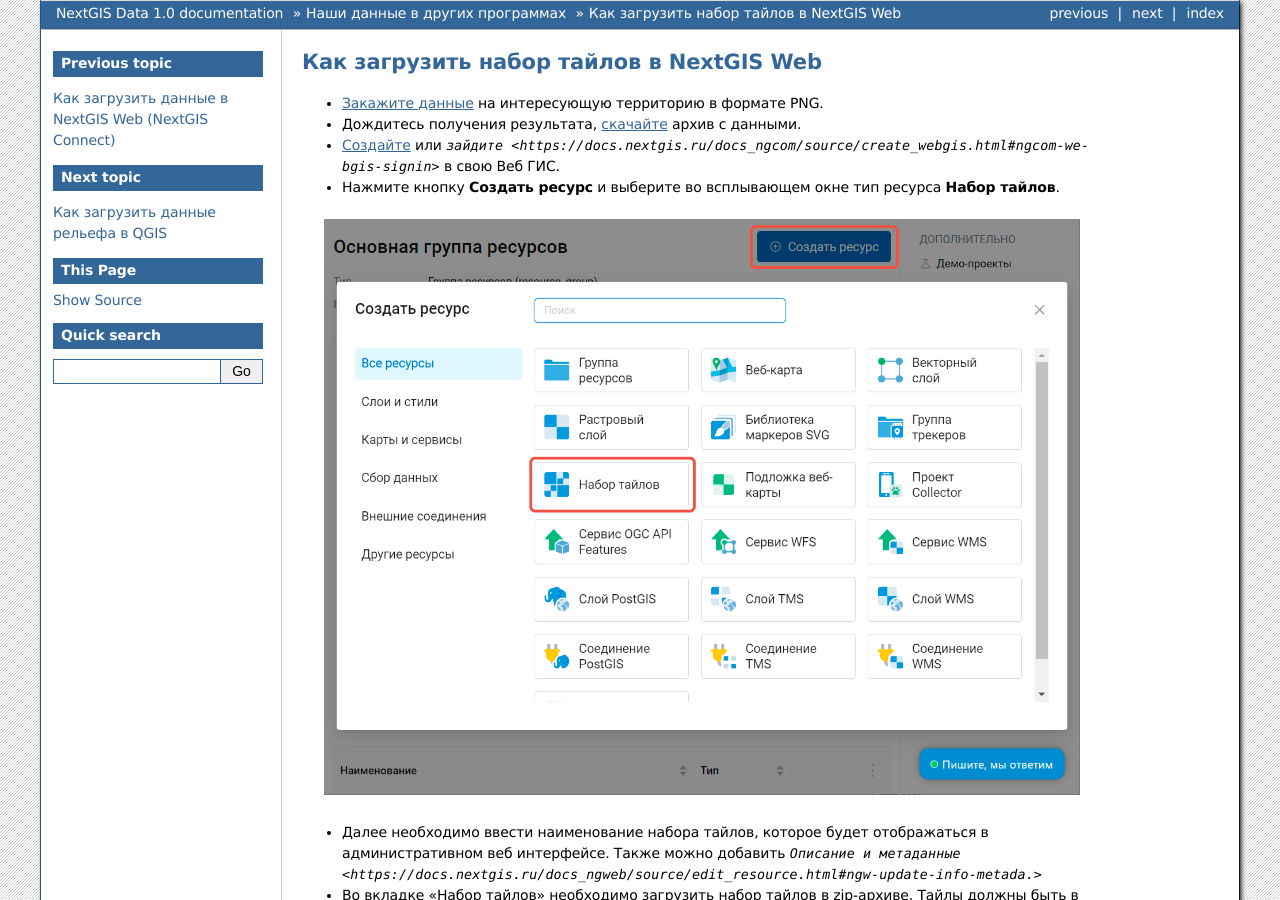
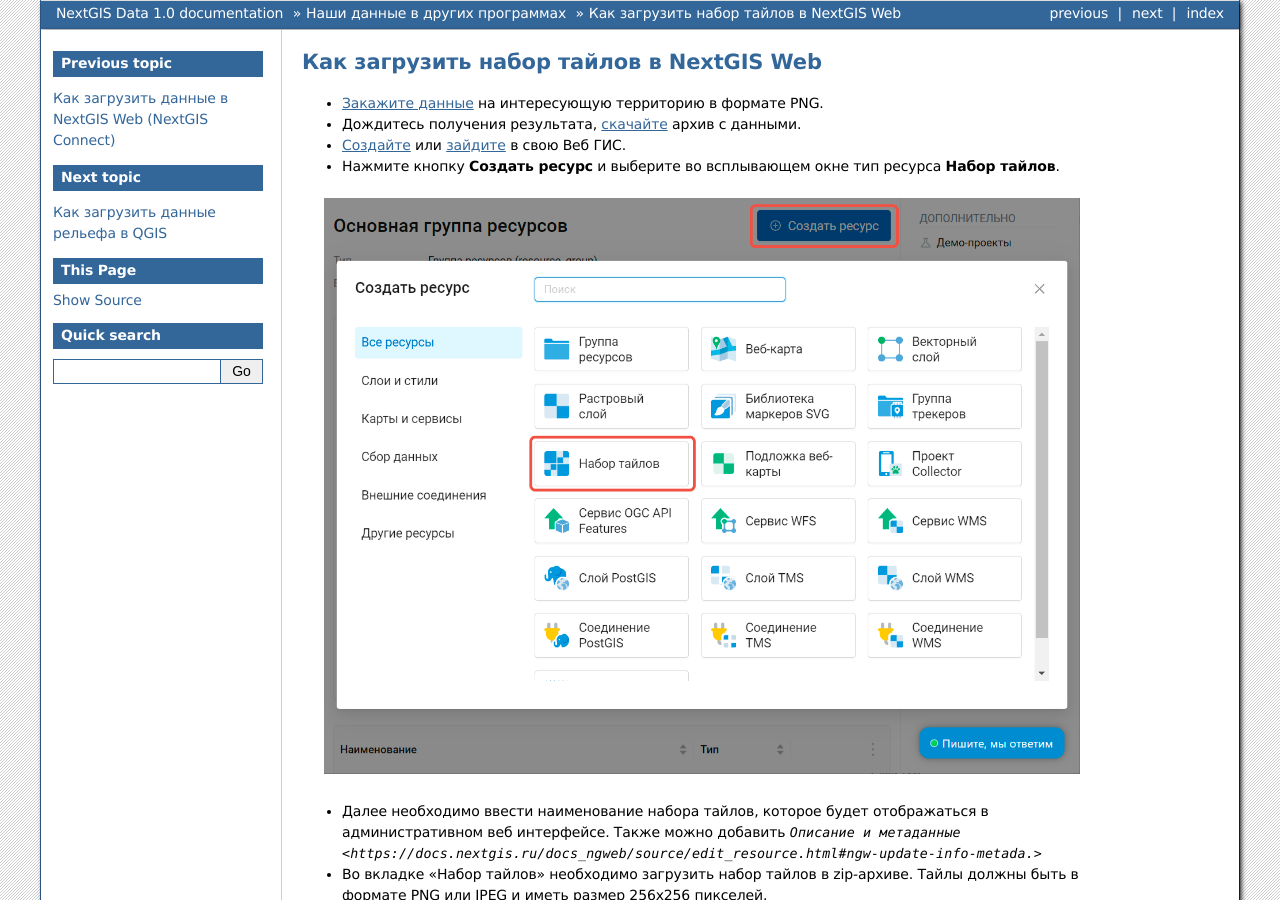
Before and after one commit to nextgis/docs_data, a Sphinx documentation site: the page built from source/tiles2ngw.rst, in a window 1280 px wide and 900 px high. Built offline with Sphinx 7.4.7, drawn with Linux system fonts in a browser that asks for light colours; formulas are drawn with MathJax 3.

Commit message:
Update tiles2ngw.rst

```diff
--- a/source/tiles2ngw.rst
+++ b/source/tiles2ngw.rst
@@ -5,7 +5,7 @@
 
 * `Закажите данные <https://data.nextgis.com/?next-product=tiles>`_ на интересующую территорию в формате PNG.
 * Дождитесь получения результата, `скачайте <https://data.nextgis.com/ru/orders/actual/>`_ архив с данными.
-* `Создайте <https://docs.nextgis.ru/docs_ngcom/source/create_webgis.html>`_ или `зайдите <https://docs.nextgis.ru/docs_ngcom/source/create_webgis.html#ngcom-webgis-signin>` в свою Веб ГИС.
+* `Создайте <https://docs.nextgis.ru/docs_ngcom/source/create_webgis.html>`_ или `зайдите <https://docs.nextgis.ru/docs_ngcom/source/create_webgis.html#ngcom-webgis-signin>`_ в свою Веб ГИС.
 * Нажмите кнопку **Создать ресурс** и выберите во всплывающем окне тип ресурса **Набор тайлов**.
 
 .. figure:: _static/ngweb_create_tileset_ru.png
```
